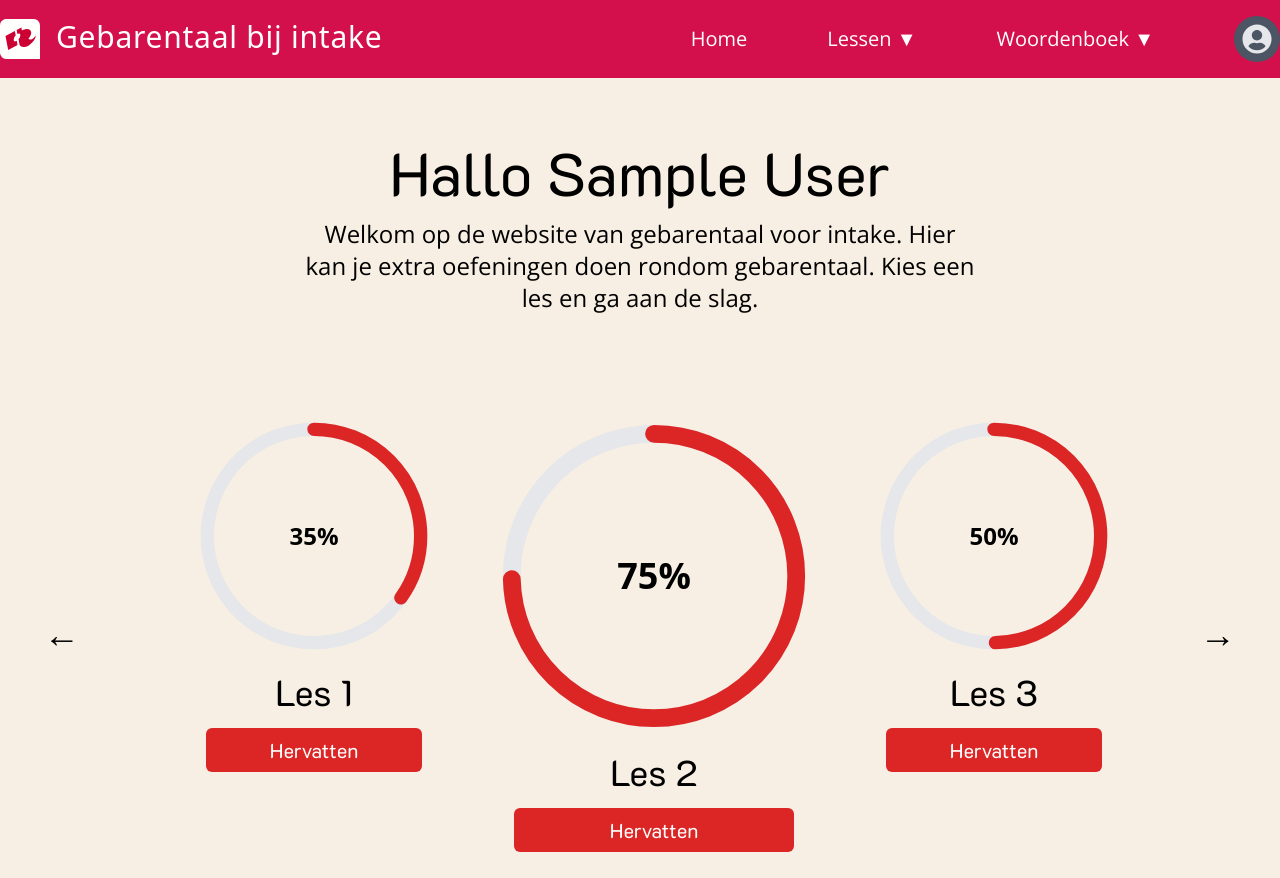
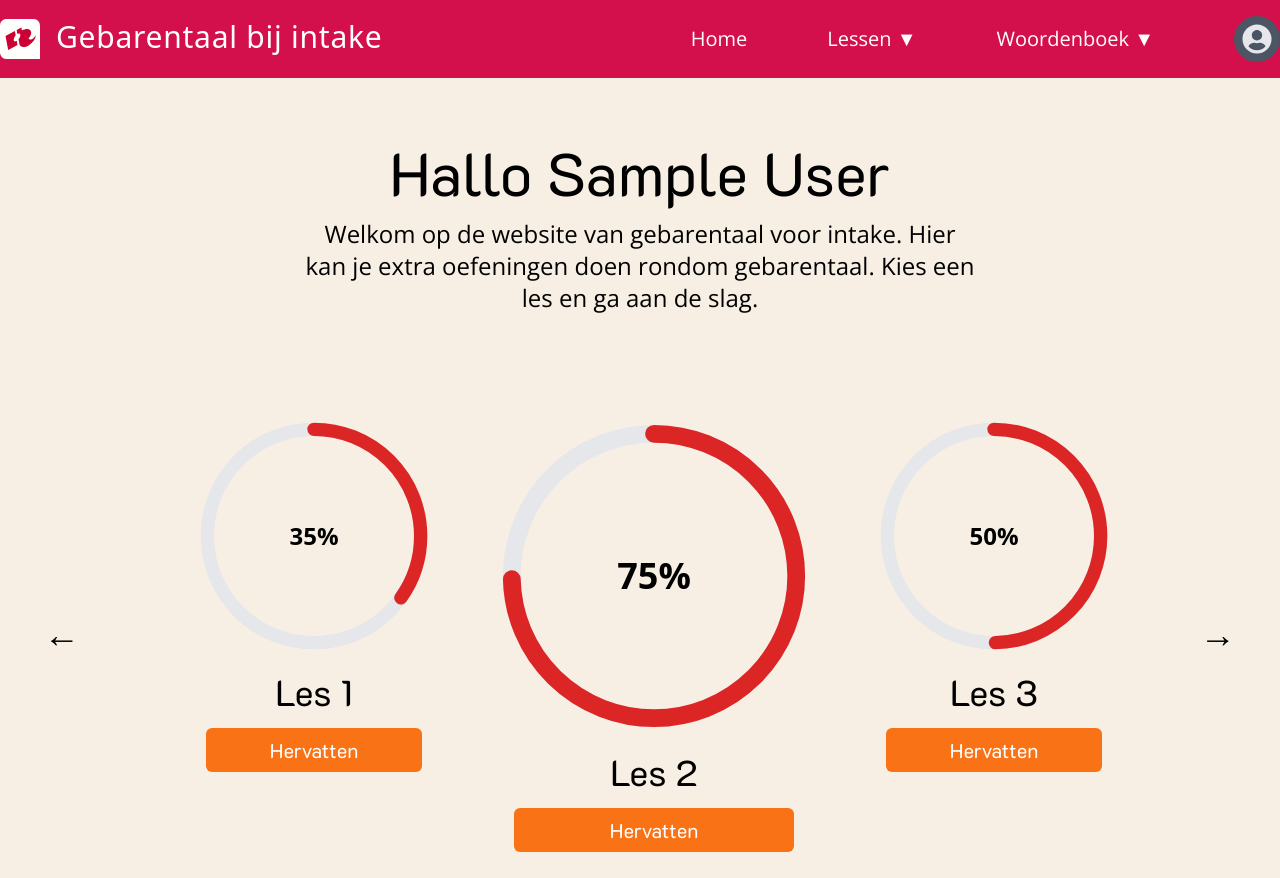
Before and after one commit to QuintenVanDerBlom/SignWitch, a React (Vite) app: page / in a window 1280 px wide. Built offline with nearby package versions, Linux system fonts and the light colour scheme; sample sign-in values are in the browser's storage.

Commit message:
Mini push kleurtjes knoppen

```diff
--- a/src/Home.jsx
+++ b/src/Home.jsx
@@ -112,7 +112,7 @@ function Home() {
                                     ) : lesson.progress === 0 ? (
                                         <Link to={`/les/${lesson.id}`}>
                                             <button
-                                                className={`bg-yellow-300 text-white font-k2d text-xl py-2 ${buttonPadding} rounded-md hover:bg-yellow-400 transition-colors`}
+                                                className={`bg-red-600 text-white font-k2d text-xl py-2 ${buttonPadding} rounded-md hover:bg-red-700 transition-colors`}
                                             >
                                                 Beginnen
                                             </button>
@@ -120,7 +120,7 @@ function Home() {
                                     ) : (
                                         <Link to={`/les/${lesson.id}`}>
                                             <button
-                                                className={`bg-red-600 text-white font-k2d text-xl py-2 ${buttonPadding} rounded-md hover:bg-red-700 transition-colors`}
+                                                className={`bg-orange-500  text-white font-k2d text-xl py-2 ${buttonPadding} rounded-md hover:bg-orange-600 transition-colors`}
                                             >
                                                 Hervatten
                                             </button>
```
